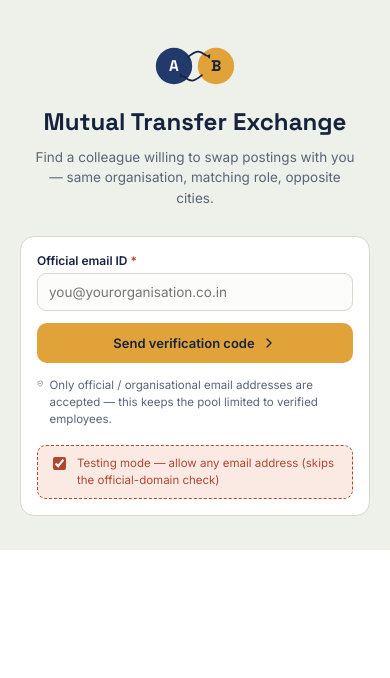
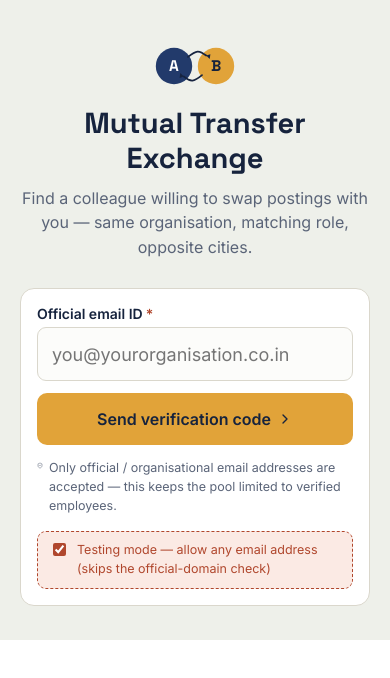
Before and after one commit to tulasi68/TransferWithinCompany, a React (Vite) app: page / in a window 390 px wide. Shown: the top 678 px of the page. Built offline with nearby package versions, Linux system fonts and the light colour scheme.

Commit message:
Update styles.css

```diff
--- a/styles.css
+++ b/styles.css
@@ -212,3 +212,77 @@ body {
     margin-top: 8px;
   }
 }
+      /* =========================================================
+         MOBILE LAYOUT REFINEMENTS
+         ========================================================= */
+
+      @media (max-width: 600px) {
+
+        /* Landing page */
+        .tx-auth-screen {
+          max-width: 100%;
+          padding: 28px 16px 22px;
+          gap: 18px;
+        }
+
+        .tx-auth-hero {
+          gap: 12px;
+        }
+
+        .tx-auth-hero .tx-h1 {
+          font-size: 29px;
+          line-height: 1.2;
+        }
+
+        .tx-auth-hero .tx-sub {
+          font-size: 16px;
+          line-height: 1.55;
+          max-width: 360px;
+        }
+
+        .tx-auth-card {
+          width: 100%;
+          padding: 18px;
+          gap: 16px;
+        }
+
+        .tx-auth-card .tx-field-label {
+          font-size: 14px;
+        }
+
+        .tx-auth-card .tx-input {
+          min-height: 54px;
+          font-size: 18px;
+          padding: 13px 14px;
+        }
+
+        .tx-auth-card .tx-btn {
+          min-height: 52px;
+          font-size: 16px;
+        }
+
+        .tx-auth-card .tx-fineprint,
+        .tx-auth-card .tx-testmode {
+          font-size: 12.5px;
+          line-height: 1.5;
+        }
+
+        /* Don't reserve a full-screen empty area above bottom navigation */
+.tx-main {
+  flex: 0 0 auto;
+  min-height: 0;
+}
+        .tx-stack {
+          gap: 10px;
+        }
+
+        .tx-card {
+          padding: 14px;
+        }
+
+        /* Bottom navigation stays at bottom of viewport */
+        .tx-tabbar {
+          position: fixed;
+          bottom: 0;
+        }
+      }
```
